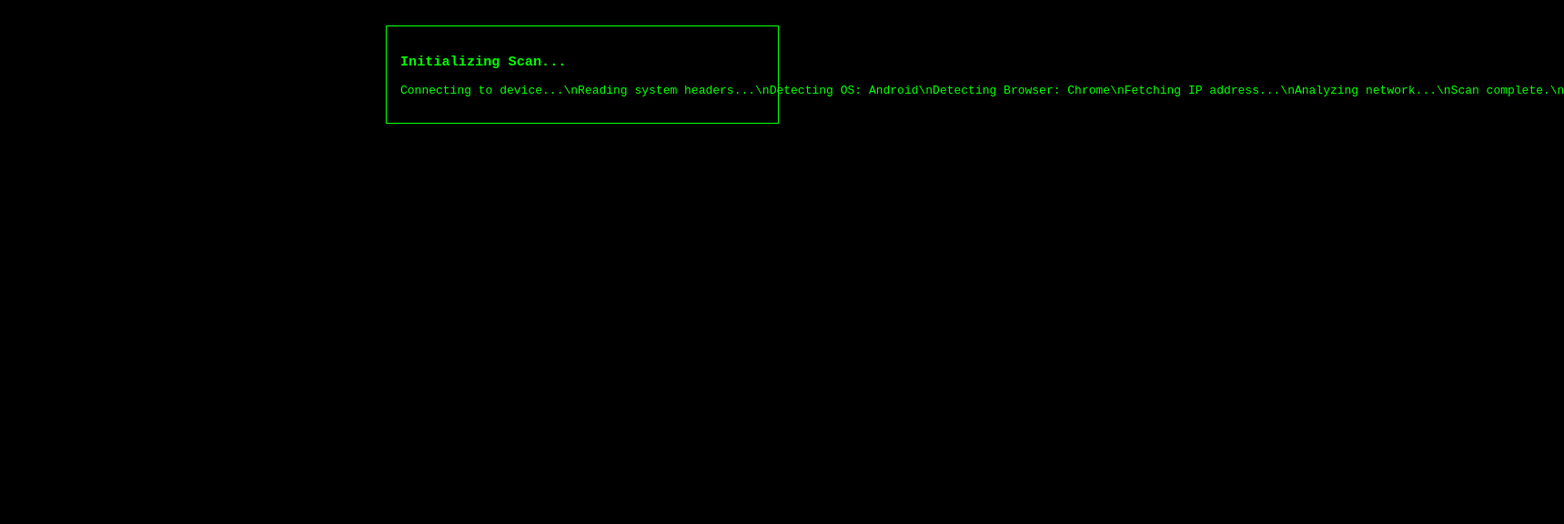
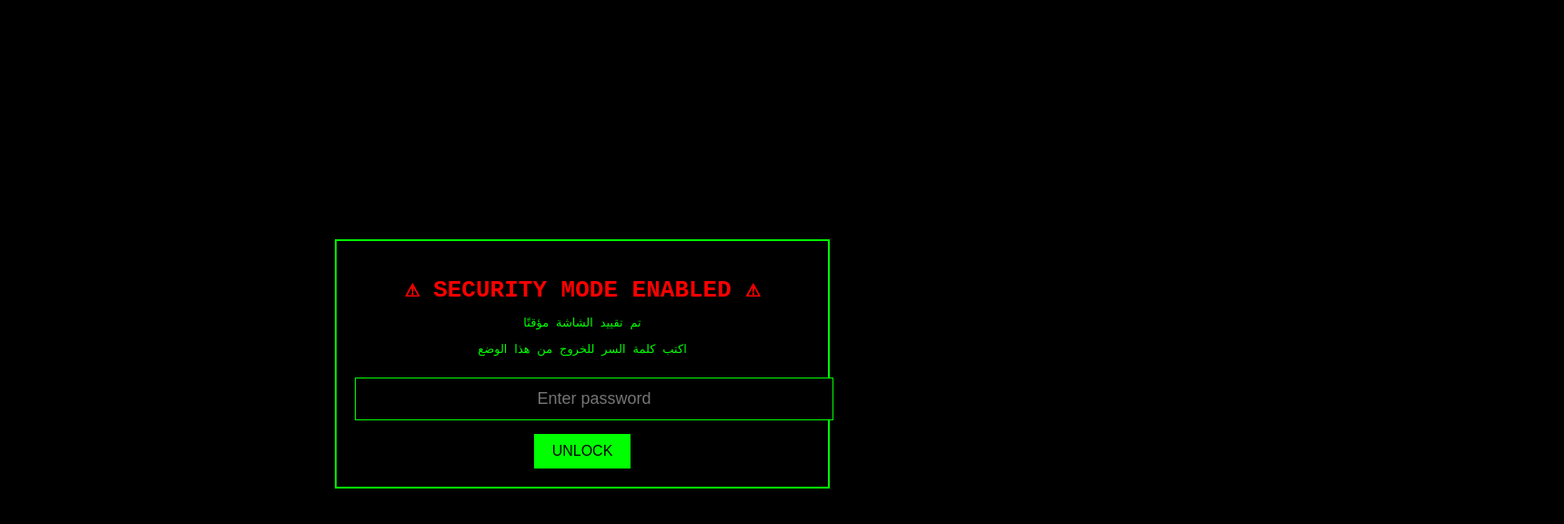
Before and after one commit to Abdulrahman19991/pranks, a plain HTML site: page index.html in a window 1280 px wide. Shown: the whole page at 91% size, 1719 px wide, since content can reach past the window. Drawn offline with Linux system fonts and the light colour scheme.

Commit message:
Revamp index.html for security mode interface

```diff
--- a/index.html
+++ b/index.html
@@ -1,35 +1,87 @@
 <!DOCTYPE html>
-<html>
+<html lang="ar">
 <head>
-  <meta name="viewport" content="width=device-width, initial-scale=1">
-  <title>System Scan</title>
-  <style>
-    body{background:#000;color:#0f0;font-family:monospace;padding:20px}
-    #box{max-width:400px;margin:auto;border:1px solid #0f0;padding:15px}
-  </style>
-  <!-- rebuild trigger -->
-
+<meta charset="UTF-8">
+<meta name="viewport" content="width=device-width, initial-scale=1.0">
+<title>SECURITY MODE</title>
+<style>
+  html, body {
+    margin: 0;
+    padding: 0;
+    width: 100%;
+    height: 100%;
+    background: #000;
+    font-family: monospace;
+    color: #0f0;
+  }
+  .overlay {
+    position: fixed;
+    inset: 0;
+    background: #000;
+    display: flex;
+    align-items: center;
+    justify-content: center;
+    text-align: center;
+  }
+  .box {
+    width: 90%;
+    max-width: 500px;
+    border: 2px solid #0f0;
+    padding: 20px;
+  }
+  h1 {
+    color: red;
+    margin-bottom: 10px;
+  }
+  input {
+    width: 100%;
+    padding: 12px;
+    background: #000;
+    border: 1px solid #0f0;
+    color: #0f0;
+    font-size: 18px;
+    margin-top: 10px;
+    text-align: center;
+  }
+  button {
+    margin-top: 15px;
+    padding: 10px 20px;
+    background: #0f0;
+    border: none;
+    font-size: 16px;
+    cursor: pointer;
+  }
+  .error {
+    color: red;
+    margin-top: 10px;
+    display: none;
+  }
+</style>
 </head>
 <body>
-  <div id="box">
-    <h3>Initializing Scan...</h3>
-    <pre id="out"></pre>
+
+<div class="overlay" id="lock">
+  <div class="box">
+    <h1>⚠ SECURITY MODE ENABLED ⚠</h1>
+    <p>تم تقييد الشاشة مؤقتًا</p>
+    <p>اكتب كلمة السر للخروج من هذا الوضع</p>
+    <input type="password" id="pass" placeholder="Enter password">
+    <button onclick="check()">UNLOCK</button>
+    <div class="error" id="err">❌ كلمة السر غير صحيحة</div>
   </div>
-  <script>
-    const lines=[
-      "Connecting to device...",
-      "Reading system headers...",
-      "Detecting OS: Android",
-      "Detecting Browser: Chrome",
-      "Fetching IP address...",
-      "Analyzing network...",
-      "Scan complete."
-    ];
-    let i=0;
-    const out=document.getElementById("out");
-    setInterval(()=>{
-      if(i<lines.length) out.textContent+=lines[i++]+"\\n";
-    },700);
-  </script>
+</div>
+
+<script>
+function check() {
+  const p = document.getElementById("pass").value;
+  if (p === "1234") {
+    document.getElementById("lock").style.display = "none";
+    alert("تم الخروج بنجاح");
+  } else {
+    document.getElementById("err").style.display = "block";
+  }
+}
+</script>
+
 </body>
 </html>
```
